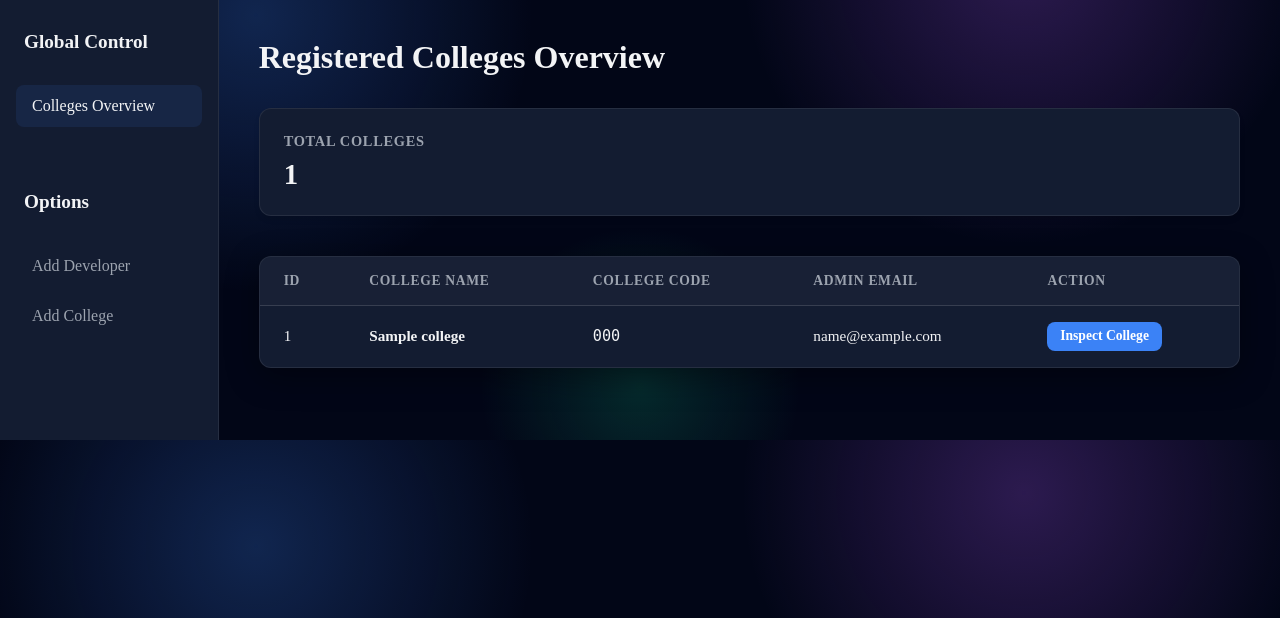
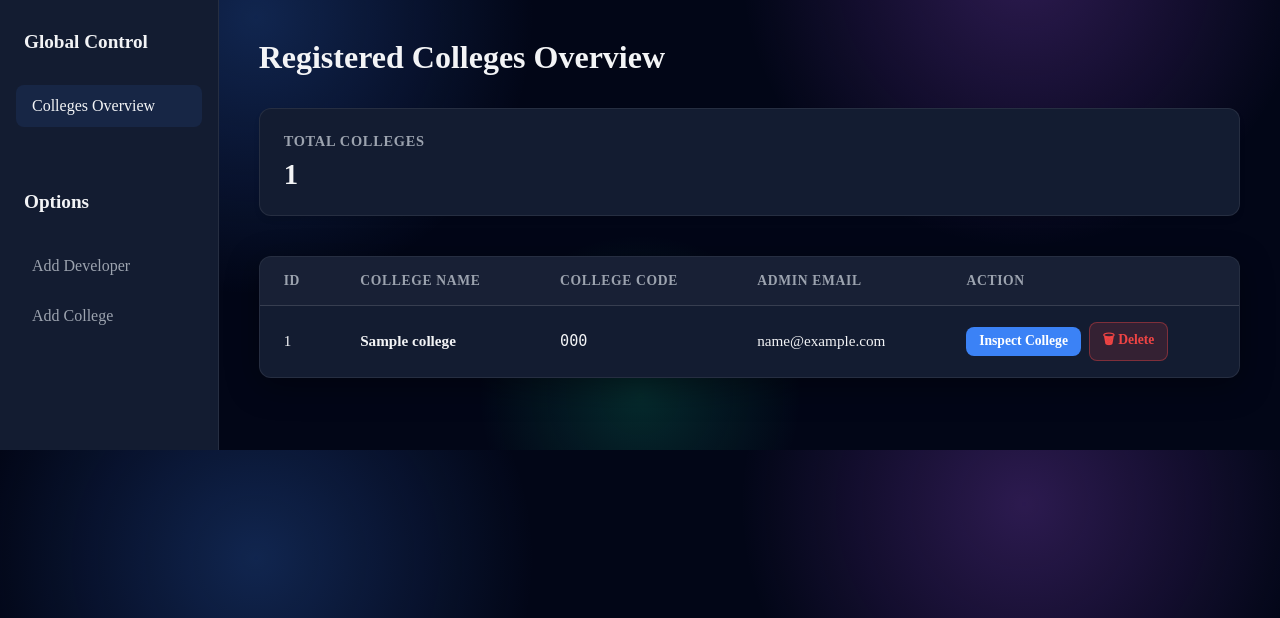
Before and after one commit to FAHEEM7950/TimeTable-Scheduling-Project, a Flask app: page /developer_dashboard in a window 1280 px wide. Shown: the part 91-709 px from the top of the page. Run offline with Flask 3, Linux system fonts and the light colour scheme; the visitor is signed in with stand-in values (Sample User, id 1); tables that the repository leaves empty hold one stand-in row (values such as "Sample post").

Commit message:
describe your changes

```diff
--- a/app.py
+++ b/app.py
@@ -276,6 +276,23 @@ def developer_dashboard():
     cursor.close()
     conn.close()
     return render_template('developer_dashboard.html', colleges=colleges)
+
+@app.route('/developer_delete_college/<int:college_id>', methods=['POST'])
+def developer_delete_college(college_id):
+    if not session.get('developer_logged_in'):
+        return redirect(url_for('developer_login'))
+
+    conn = get_db_connection()
+    cursor = conn.cursor()
+    try:
+        cursor.execute("DELETE FROM colleges WHERE id = %s", (college_id,))
+        conn.commit()
+    except mysql.connector.Error as err:
+        print(f"Error deleting college: {err.msg}")
+    finally:
+        cursor.close()
+        conn.close()
+    return redirect(url_for('developer_dashboard'))
 
 @app.route('/developer_college_details/<int:college_id>')
 def developer_college_details(college_id):
--- a/static/style-index.css
+++ b/static/style-index.css
@@ -66,6 +66,13 @@ body {
         radial-gradient(circle at 80% 10%,rgba(168,85,247,.25),transparent 25%),
         radial-gradient(circle at 50% 90%,rgba(16,185,129,.20),transparent 20%),
         #020617;
+    color: var(--text-primary);
+}
+
+/* Light mode overrides body background to white/light */
+.light-mode body,
+body.light-mode {
+    background: #f8fafc;
     color: var(--text-primary);
 }
 
@@ -382,7 +389,7 @@ header h1 {
     background: var(--bg-secondary);
     border: 1px solid var(--glass-border);
     border-radius: 12px;
-    overflow: hidden;
+    overflow-x: auto;
     margin-bottom: 2rem;
     box-shadow: var(--card-shadow);
 }
--- a/templates/developer_dashboard.html
+++ b/templates/developer_dashboard.html
@@ -63,8 +63,12 @@
                                     <td><strong>{{ college.college_name }}</strong></td>
                                     <td><code>{{ college.college_code }}</code></td>
                                     <td>{{ college.email }}</td>
-                                    <td>
+                                    <td style="display: flex; gap: 0.5rem; align-items: center;">
                                         <a href="/developer_college_details/{{ college.id }}" class="btn" style="padding: 0.4rem 0.8rem; font-size: 0.85rem; width: auto;">Inspect College</a>
+                                        <form method="POST" action="/developer_delete_college/{{ college.id }}" style="display:inline;" onsubmit="return confirm('⚠️ Delete {{ college.college_name }}? This will permanently delete ALL college data including admins, faculty, students, subjects, timetables, and venues. This CANNOT be undone.')">
+                                            <input type="hidden" name="_csrf_token" value="{{ csrf_token() }}">
+                                            <button type="submit" class="btn btn-danger" style="padding: 0.4rem 0.8rem; font-size: 0.85rem; width: auto; background: rgba(239,68,68,0.15); border: 1px solid rgba(239,68,68,0.4); color: #ef4444;">🗑 Delete</button>
+                                        </form>
                                     </td>
                                 </tr>
                             {% endfor %}
```
Also changed, not shown: templates/publish_timetable.html (+9 -4 lines).
